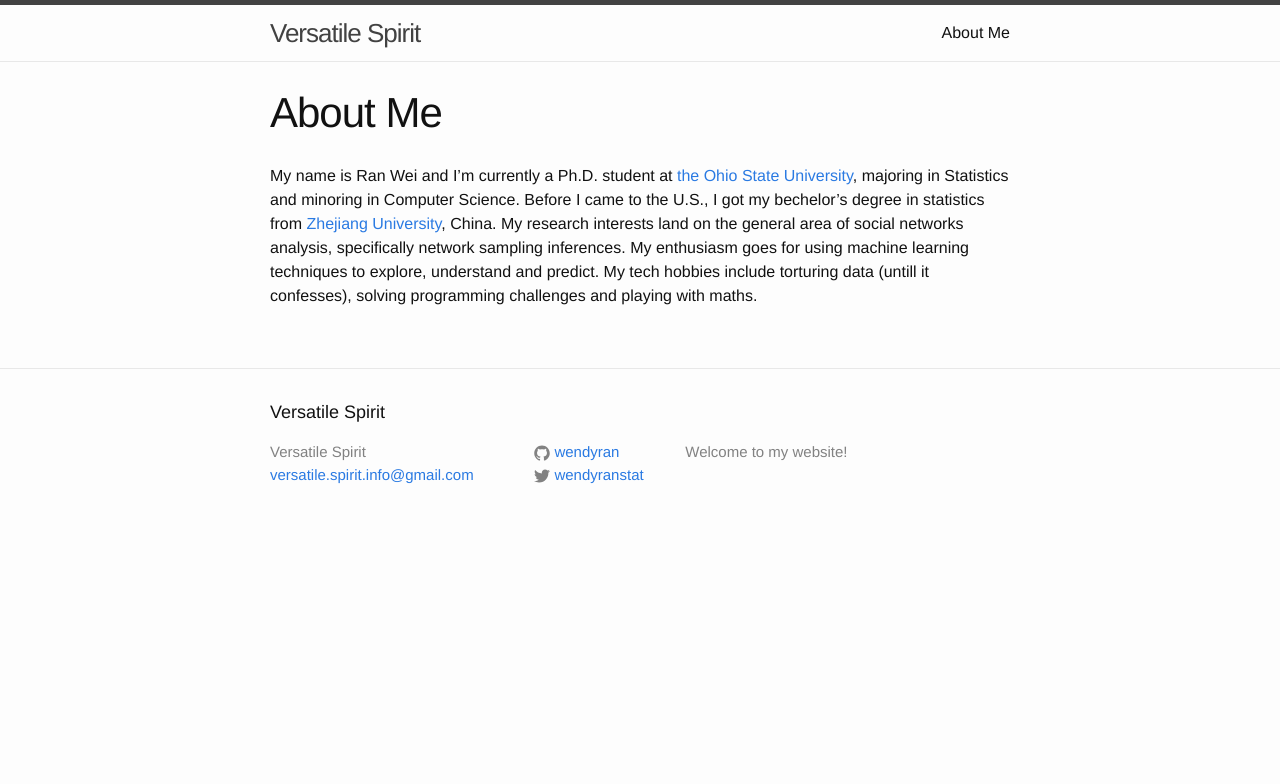
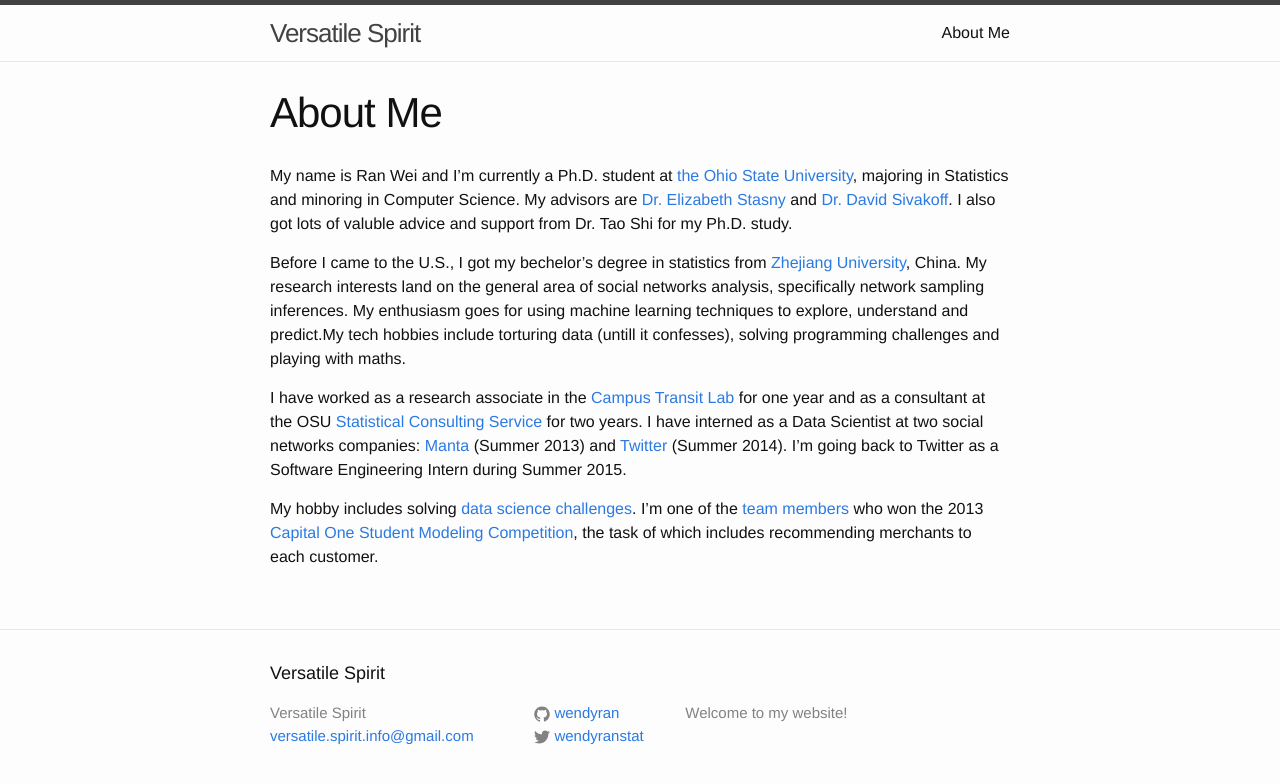
Before and after one commit to wendyran/wendyran.github.io, a Jekyll site: the page built from about.md, in a window 1280 px wide. Shown: the top 784 px of the page. Built offline with Jekyll 4.4.1, drawn with Linux system fonts in a browser that asks for light colours.

Commit message:
Update about.md

```diff
--- a/about.md
+++ b/about.md
@@ -4,4 +4,10 @@ title: About Me
 permalink: /about/
 ---
 
-My name is Ran Wei and I'm currently a Ph.D. student at [the Ohio State University](http://www.stat.osu.edu), majoring in Statistics and minoring in Computer Science. Before I came to the U.S., I got my bechelor's degree in statistics from [Zhejiang University](http://www.zju.edu.cn/english), China. My research interests land on the general area of social networks analysis, specifically network sampling inferences. My enthusiasm goes for using machine learning techniques to explore, understand and predict. My tech hobbies include torturing data (untill it confesses), solving programming challenges and playing with maths.
+My name is Ran Wei and I'm currently a Ph.D. student at [the Ohio State University](http://www.stat.osu.edu), majoring in Statistics and minoring in Computer Science. My advisors are [Dr. Elizabeth Stasny](http://www.stat.osu.edu/people/faculty#stasny) and [Dr. David Sivakoff](http://www.stat.osu.edu/~dsivakoff/index/Home.html). I also got lots of valuble advice and support from Dr. Tao Shi for my Ph.D. study.
+
+Before I came to the U.S., I got my bechelor's degree in statistics from [Zhejiang University](http://www.zju.edu.cn/english), China. My research interests land on the general area of social networks analysis, specifically network sampling inferences. My enthusiasm goes for using machine learning techniques to explore, understand and predict.My tech hobbies include torturing data (untill it confesses), solving programming challenges and playing with maths.
+
+I have worked as a research associate in the [Campus Transit Lab](http://transitlab.osu.edu/campus-transit-lab) for one year and as a consultant at the OSU [Statistical Consulting Service](http://www.scs.osu.edu/) for two years. I have interned as a Data Scientist at two social networks companies: [Manta](http://www.manta.com/) (Summer 2013) and [Twitter](https://twitter.com/wendyranstat) (Summer 2014). I'm going back to Twitter as a Software Engineering Intern during Summer 2015.
+
+My hobby includes solving [data science challenges](https://www.kaggle.com/). I'm one of the [team members](https://www.stat.osu.edu/node/1469) who won the 2013 [Capital One Student Modeling Competition](http://artsandsciences.osu.edu/news/statistics-graduate-students-win-national-data-analyticsmodeling-competition), the task of which includes recommending merchants to each customer.
```
Also changed, not shown: 2 other files.
